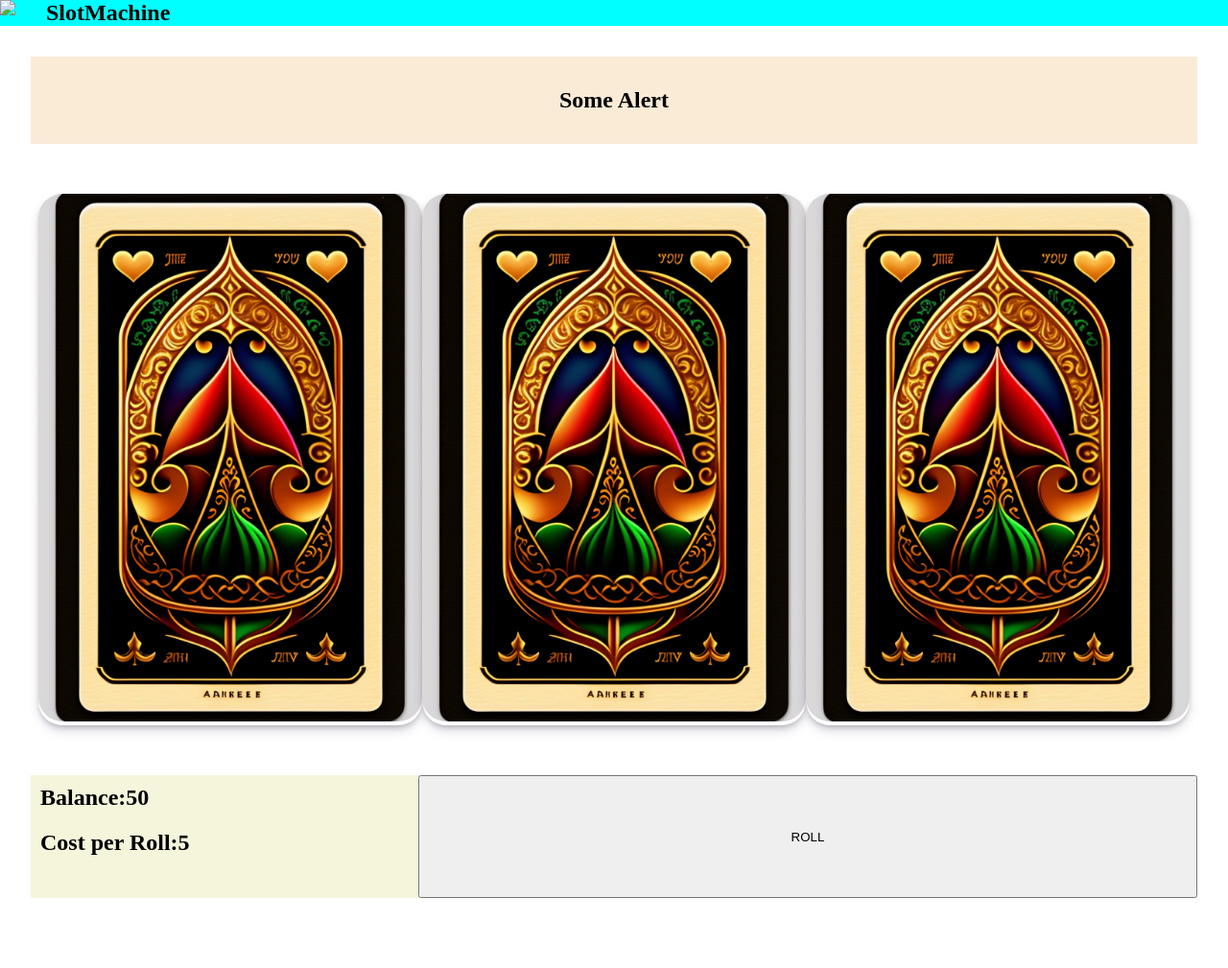
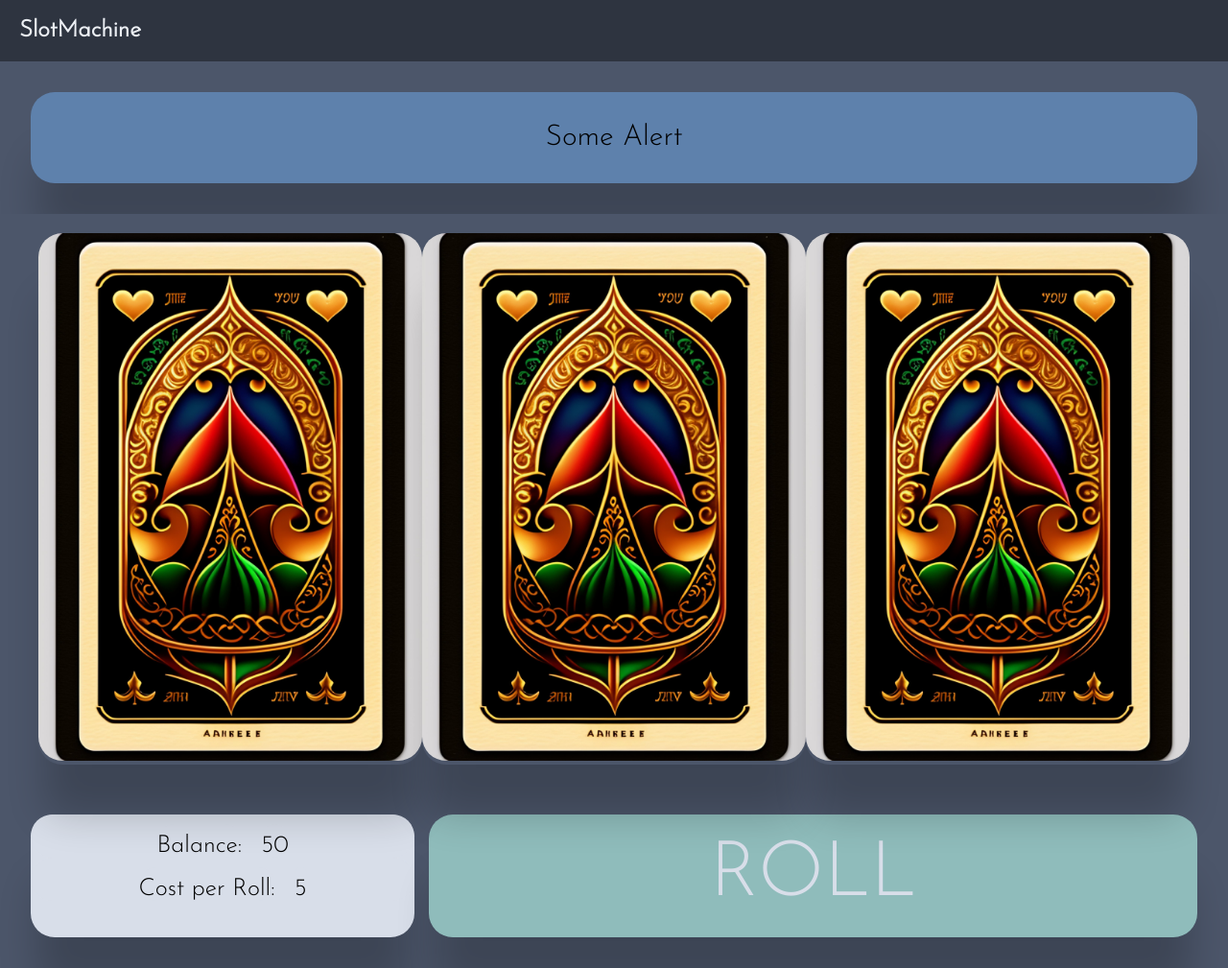
Before and after one commit to magfje/Slot, a plain HTML site: page index.html in a window 1280 px wide. Shown: the whole page at 96% size. Before the commit the page ends 968 px from the top, so only its background shows below. Drawn offline with Linux system fonts and the light colour scheme.

Commit message:
Update index.html

```diff
--- a/index.html
+++ b/index.html
@@ -8,24 +8,41 @@
     <title>Document</title>
 
     <style>
+
+        @import url('https://fonts.googleapis.com/css2?family=Josefin+Sans:wght@300&display=swap');
+
         * {
             margin: 0px;
             padding: 0px;
+            background-color: #4C566A;
+            font-family: 'Josefin Sans', sans-serif;
         }
 
         nav {
             display: flex;
             gap: 2rem;
-            background-color: aqua;
+            background-color: #2E3440;
+            color: #ECEFF4;
+        }
+        nav h1 {
+            background-color: #2E3440;
+            padding: 20px;
         }
 
         .container {}
 
         .alertBar {
-            background-color: antiquewhite;
+            background-color: #5E81AC;
             text-align: center;
             padding: 2rem;
             margin: 2rem;
+            box-shadow: rgba(0, 0, 0, 0.2) 0px 60px 40px -7px;
+            border-radius: 25px;
+            font-size: 30px;
+        }
+
+        .alertBar h2 {
+            background-color: #5E81AC;
         }
 
         .slotContainer {
@@ -45,7 +62,7 @@
             transform-style: preserve-3d;
             position: relative;
             height: fit-content;
-            box-shadow: rgba(50, 50, 93, 0.25) 0px 6px 12px -2px, rgba(0, 0, 0, 0.3) 0px 3px 7px -3px;
+            box-shadow: rgba(0, 0, 0, 0.2) 0px 60px 40px -7px;
             border-radius: 25px;
         }
 
@@ -90,20 +107,41 @@
             justify-content: center;
             margin: 2rem;
             height: 8rem;
+            gap: 15px;
         }
 
         .stats {
             flex: 1;
-            background-color: beige;
+            background-color: #D8DEE9;
+            box-shadow: rgba(0, 0, 0, 0.2) 0px 60px 40px -7px;
+            border-radius: 25px;
+            font-size: 25px;
         }
 
         .stats div {
             display: flex;
-            padding: 10px;
+            justify-content: center;
+            align-items: center;
+            padding-top: 10px;
+            gap: 20px;
+            background-color: #D8DEE9;
+            border-radius: 25px;
+
         }
 
         .rButton {
             flex: 2;
+            border: none;
+            background-color: #8FBCBB;
+            border-radius: 25px;
+            box-shadow: rgba(0, 0, 0, 0.2) 0px 60px 40px -7px;
+            font-size: 80px;
+            color: #D8DEE9;;
+        }
+
+        .rButton:hover {
+            box-shadow: rgba(0, 0, 0, 0.4) 0px 2px 4px, rgba(0, 0, 0, 0.3) 0px 7px 13px -3px, rgba(0, 0, 0, 0.2) 0px -3px 0px inset;
+            background-color: #88C0D0;
         }
 
         @keyframes rotate-hor-center {
@@ -120,13 +158,10 @@
 
 <body>
     <nav>
-        <img src="LOGO.jfif">
         <h1>SlotMachine</h1>
     </nav>
     <div class="container">
-        <div class="alertBar">
-            <h2 id="alertText">Some Alert</h2>
-        </div>
+        <div class="alertBar">Some Alert</div>
         <div class="slotContainer">
             <div class="slot" id="slot1">
                 <img class="slotFace slotFace-front" id="s1img" src="back.jfif">
@@ -144,12 +179,12 @@
         <div class="bottomBar">
             <div class="stats">
                 <div class="balance">
-                    <h2>Balance:</h2>
-                    <h2 id="mBalance">50</h2>
+                    <div>Balance:</div>
+                    <div id="mBalance">50</div>
                 </div>
                 <div>
-                    <h2>Cost per Roll:</h2>
-                    <h2>5</h2>
+                    <div>Cost per Roll:</div>
+                    <div>5</div>
                 </div>
             </div>
             <button class="rButton" id="roll">ROLL</button>
@@ -222,25 +257,24 @@
         //Style changes on Win
         function animateWin(winNum) {
             //define vars
-            let alertText = document.getElementById("alertText");
             let alertBar = document.querySelector(".alertBar");
 
             //Check input param, and apply changes
             if (winNum == 1) {
-                alertBar.style.background = "yellow"
+                alertBar.style.background = "#A3BE8C"
                 balance = Number(balance) + 10
-                alertText.innerHTML = "WINNER! You Won 10"
+                alertBar.innerHTML = "WINNER! You Won 10"
             } else if (winNum == 2) {
-                alertBar.style.background = "yellow"
+                alertBar.style.background = "#A3BE8C"
                 balance = Number(balance) + 20
-                alertText.innerHTML = "WINNER! You Won 30"
+                alertBar.innerHTML = "WINNER! You Won 30"
             } else if (winNum == 3) {
-                alertBar.style.background = "yellow"
+                alertBar.style.background = "#A3BE8C"
                 balance = Number(balance) + 30
-                alertText.innerHTML = "WINNER! You Won 30"
+                alertBar.innerHTML = "WINNER! You Won 30"
             } else {
-                alertBar.style.background = "red"
-                alertText.innerHTML = "Try Again!"
+                alertBar.style.background = "#BF616A"
+                alertBar.innerHTML = "Try Again!"
                 balance = Number(balance) - 5
             }
             //update Balance
```
